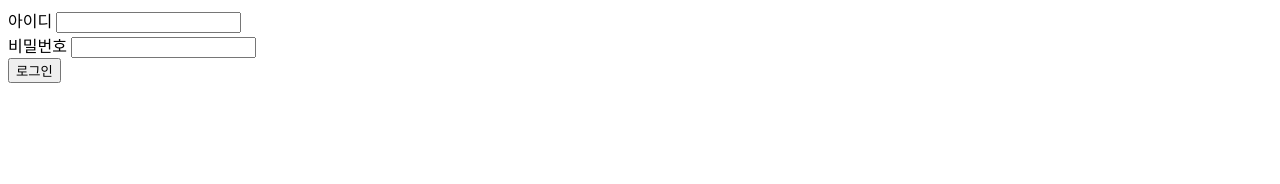
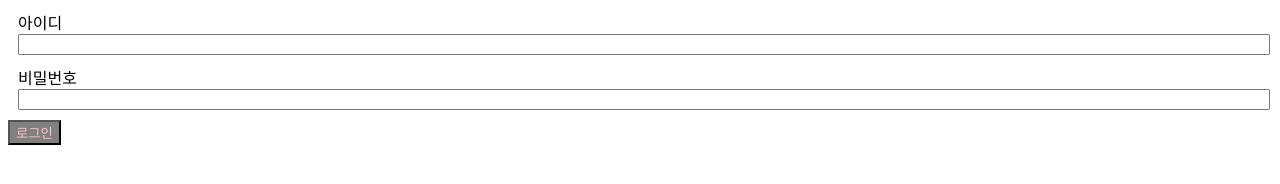
Before and after one commit to yakisoba0728/gbsw-web-class, a plain HTML site: page ch_02/ex_02_loginform.html in a window 1280 px wide. Drawn offline with Linux system fonts and the light colour scheme.

Commit message:
Update ex_02_loginform.html

```diff
--- a/ch_02/ex_02_loginform.html
+++ b/ch_02/ex_02_loginform.html
@@ -3,6 +3,24 @@
   <head>
     <meta charset="utf-8" />
     <title>GBSW 만세</title>
+    <style type="text/css">
+      button {
+        background-color: gray;
+        color: pink;
+      }
+
+      div {
+        margin: 10px 10px;
+      }
+
+      input {
+        width: 100%;
+      }
+
+      label {
+        color: black;
+      }
+    </style>
   </head>
   <body>
     <div>
```
